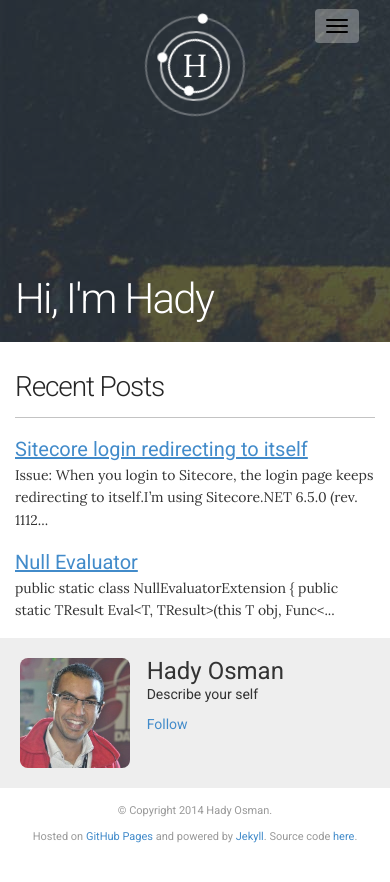
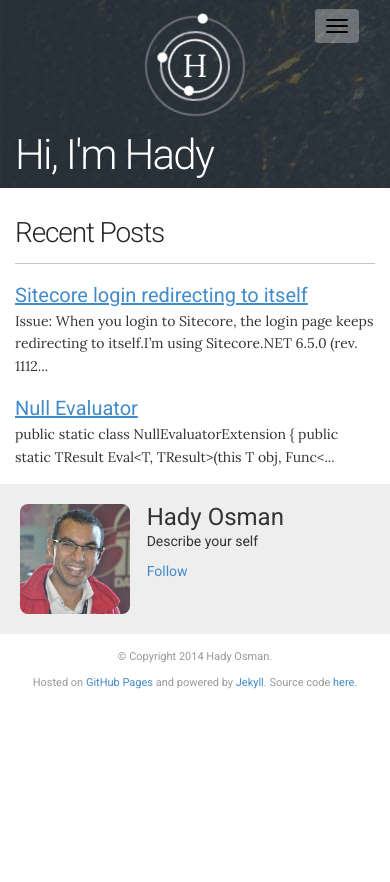
Before and after one commit to hadynz/hadynz.github.io, a Jekyll site: the page built from home.md, in a window 390 px wide. Shown: the top 882 px of the page. Built offline with Jekyll 4.4.1, drawn with Linux system fonts in a browser that asks for light colours; Markdown is read by kramdown in place of the engine named in the settings; comment, search, counter and statistics services are not loaded.

Commit message:
Removed minimum height of page title section on smallest screen form factor (i.e. phones)

```diff
--- a/assets/css/header.css
+++ b/assets/css/header.css
@@ -20,15 +20,8 @@
 }
 
 .masthead--title {
-    margin-top: 60px;
     margin-bottom: 10px;
     position: relative;
-    min-height: 140px;
-}
-
-.masthead--title .inner {
-    position: absolute;
-    bottom: 10px;
 }
 
 .masthead--content .post-title {
@@ -60,3 +53,15 @@
 .masthead--credits-link {
     font-size: 12px;
 }
+
+/* Small devices (tablets, 768px and up) */
+@media (min-width: 768px) {
+    .masthead--title {
+        margin-top: 60px;
+        min-height: 140px;
+    }
+    .masthead--title .inner {
+        position: absolute;
+        bottom: 10px;
+    }
+}
--- a/assets/css/navigation.css
+++ b/assets/css/navigation.css
@@ -1,3 +1,7 @@
+.navbar-defaultstyle {
+    margin-bottom: 0;
+}
+
 .navbar-defaultstyle a {
     color: #FFF;
     font-size: 18px;
```
